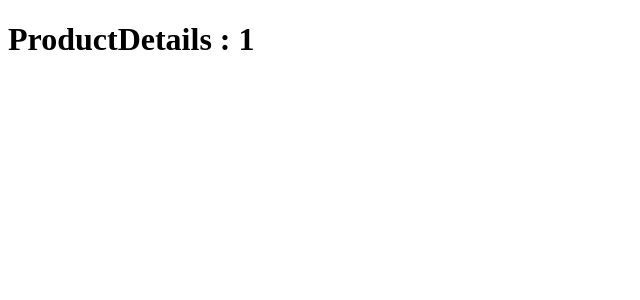
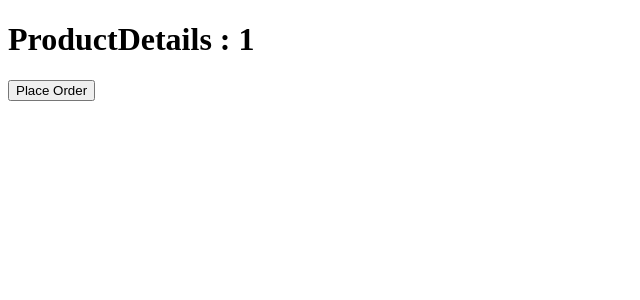
Before and after one commit to SabujMahonto/nextjs-routeing-system, a Next.js app: page /products/1 in a window 1280 px wide. Shown: the top 300 px of the page, without its empty margins (0-640 px from the left). Built offline with nearby package versions, Linux system fonts and the light colour scheme.

Commit message:
plased order or programmatically navigate done

```diff
--- a/pages/products/[productId]/index.js
+++ b/pages/products/[productId]/index.js
@@ -1,9 +1,18 @@
+import { loadGetInitialProps } from "next/dist/shared/lib/utils"
 import { useRouter } from "next/router"
 
 
 export default function ProductDetails() {
-    const {query:{productId}} = useRouter()
+ const handleOrder = ()=>{
+  console.log("Order pleased success");
+  router.push("/products")
+ }
+ const router = useRouter();
+const {productId} = router.query;
   return (
-    <div><h1>ProductDetails : {productId}</h1></div>
+    <div>
+      <h1>ProductDetails : {productId}</h1>
+      <button onClick={handleOrder} >Place Order</button>
+    </div>
   )
 }
--- a/pages/products/index.js
+++ b/pages/products/index.js
@@ -12,7 +12,7 @@ export default function ProductList({productId = 99}) {
             <li><Link href="/products/3">Product 3</Link></li>
             <li><Link href="/products/4">Product 4</Link></li>
             <li><Link href="/products/5">Product 5</Link></li>
-            <li><Link href={`/products/${productId}`}>Product {productId}</Link></li>
+            <li><Link href={`/products/${productId}`} replace>Product {productId}</Link></li>
         </ul>
     </div>
   )
```
